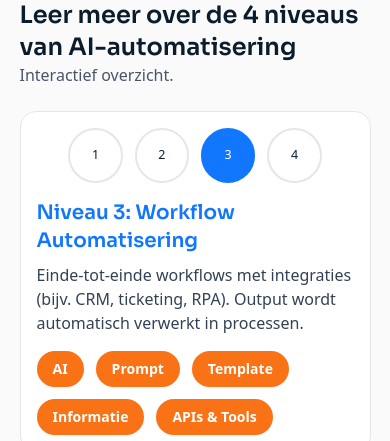
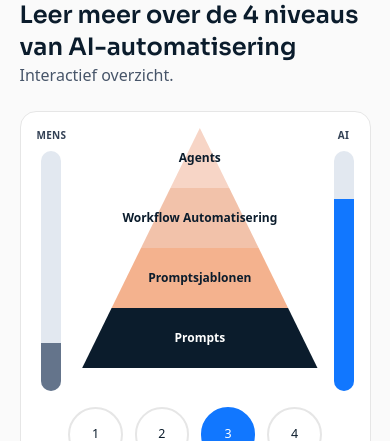
Before and after one commit to cwazuidema/novahorizon_corporate, a Next.js app: page / in a window 390 px wide. Shown: the part 1440-1881 px from the top of the page. Built offline with nearby package versions, Linux system fonts and the light colour scheme.

Commit message:
Add responsive design for LevelsSection: Introduce a mobile-friendly layout displaying men's and AI percentages with progress bars, enhancing visual representation of automation levels.

```diff
--- a/components/LevelsSection.jsx
+++ b/components/LevelsSection.jsx
@@ -40,6 +40,25 @@ export default function LevelsSection() {
 
             {/* Right column: Stepper and text */}
             <div>
+                <div className="md:hidden mb-4">
+                    <div className="flex items-start justify-center gap-4">
+                        <div className="flex flex-col items-center">
+                            <div className="text-[10px] font-semibold uppercase tracking-wide text-slate-700">MENS</div>
+                            <div className="relative mt-2 w-5 rounded-full bg-slate-200" style={barHeightStyle} aria-label="Mens percentage" role="progressbar" aria-valuemin={0} aria-valuemax={100} aria-valuenow={perc.human}>
+                                <div className="absolute bottom-0 left-0 right-0 rounded-b-full bg-slate-500 transition-all" style={{ height: `${perc.human}%` }} />
+                            </div>
+                        </div>
+                        <div className="flex-1 min-w-0">
+                            <Pyramid />
+                        </div>
+                        <div className="flex flex-col items-center">
+                            <div className="text-[10px] font-semibold uppercase tracking-wide text-slate-700">AI</div>
+                            <div className="relative mt-2 w-5 rounded-full bg-slate-200" style={barHeightStyle} aria-label="AI percentage" role="progressbar" aria-valuemin={0} aria-valuemax={100} aria-valuenow={perc.ai}>
+                                <div className="absolute bottom-0 left-0 right-0 rounded-b-full bg-cta transition-all" style={{ height: `${perc.ai}%` }} />
+                            </div>
+                        </div>
+                    </div>
+                </div>
                 <LevelsStepper activeIndex={activeIndex} onChange={setActiveIndex} />
             </div>
         </div>
```
